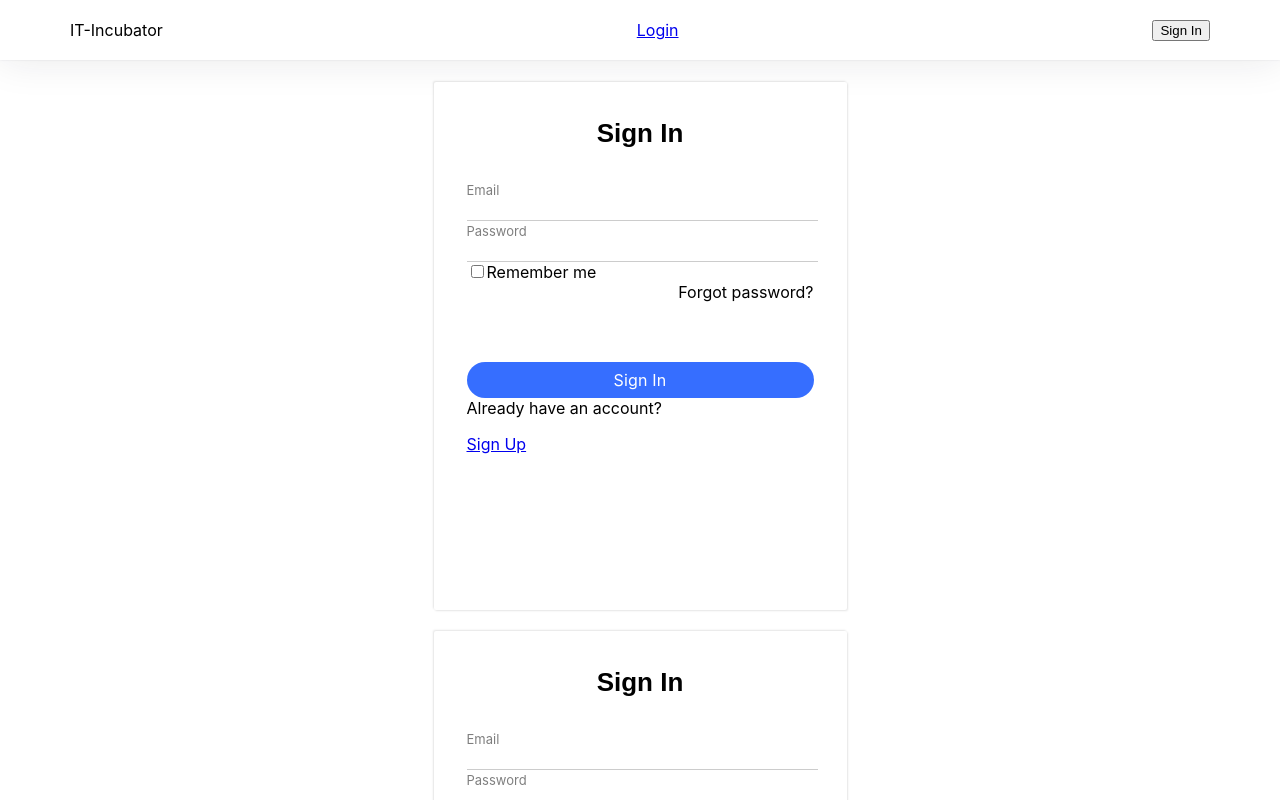
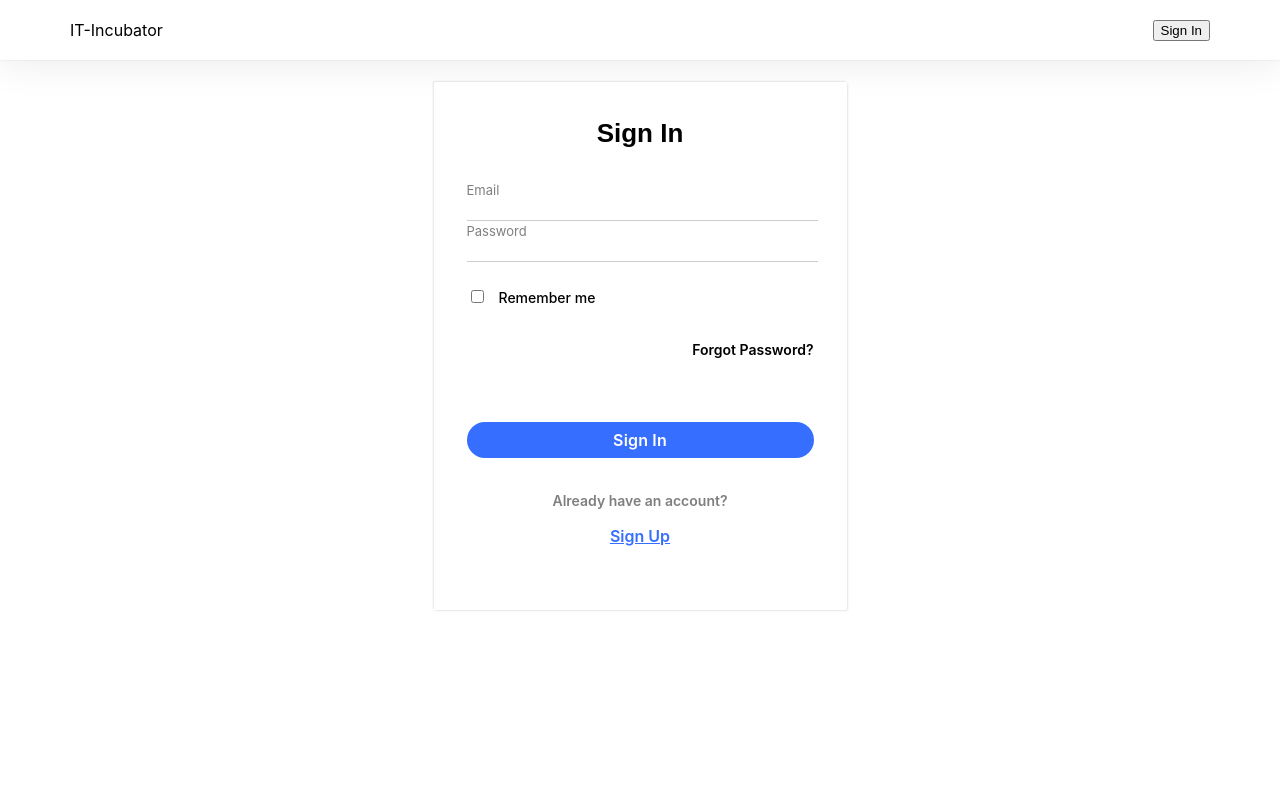
Before and after one commit to Sergei-Vorfolomeev/cards-project, a React (Create React App) app: page / in a window 1280 px wide. Both pictures are taken after a click on the button "Sign In". Shown: the top 800 px of the page. Built offline with nearby package versions, Linux system fonts and the light colour scheme; no server answers.

Commit message:
feat: login mark-up

```diff
--- a/src/app/App.tsx
+++ b/src/app/App.tsx
@@ -18,7 +18,7 @@ function App() {
     <div className="App">
       <Header />
       <RoutesComponent />
-      {!isAuth && <Login />}
+      {/*{!isAuth && <Login />}*/}
     </div>
   )
 }
--- a/src/features/header/Header.tsx
+++ b/src/features/header/Header.tsx
@@ -13,7 +13,6 @@ export const Header = () => {
   return (
     <div className={styles.header}>
       <span>IT-Incubator</span>
-      <NavLink to={'/login'}>Login</NavLink>
       {isAuth ? (
         <Button
           name={'Log Out'}
--- a/src/features/login/Login.module.css
+++ b/src/features/login/Login.module.css
@@ -59,12 +59,21 @@
   border-bottom: 1px solid rgb(0, 0, 0, 0.2);
 }
 
-.rememberMeLabel {
-  display: inline-block;
+.checkBoxContainer {
+  margin: 24px 0 28px;
 }
 
 .loginCheckbox {
   display: inline-block;
+}
+
+.rememberMeLabel {
+  margin-left: 12px;
+
+  font-size: 14px;
+  font-weight: 500;
+  line-height: 24px;
+  color: black;
 }
 
 .forgotPasswordContainer {
@@ -73,6 +82,9 @@
 }
 
 .forgotPassword {
+  font-size: 14px;
+  font-weight: 600;
+  line-height: 24px;
   color: black;
   text-decoration: none;
 }
@@ -87,6 +99,7 @@
 
   font: inherit;
   font-size: 16px;
+  font-weight: 600;
   line-height: 20px;
   color: #ffffff;
   text-align: center;
@@ -98,3 +111,30 @@
   border-radius: 30px;
   outline: inherit;
 }
+
+.haveAccount {
+  margin: 31px 0 11px;
+
+  font-size: 14px;
+  font-weight: 600;
+  line-height: 24px;
+  color: #000000;
+  text-align: center;
+
+  opacity: 0.5;
+}
+
+.signUpBox {
+  width: 65px;
+  margin: 0 auto;
+
+  text-align: center;
+}
+
+.signUpLink {
+  font-size: 16px;
+  font-weight: 600;
+  line-height: 24px;
+  color: #366eff;
+  text-decoration: underline;
+}
--- a/src/features/login/Login.tsx
+++ b/src/features/login/Login.tsx
@@ -1,4 +1,4 @@
-import React, { FC } from 'react'
+import React from 'react'
 import { ErrorMessage, Field, Form, Formik } from 'formik'
 import * as Yup from 'yup'
 import { useAppDispatch, useAppSelector } from '../../app/store'
@@ -43,7 +43,7 @@ export const Login = () => {
             <ErrorMessage name="email" />
           </div>
 
-          <div>
+          <div className={styles.loginInputContainer}>
             <label htmlFor="password" className={styles.loginInputLabel}>
               Password
             </label>
@@ -51,7 +51,7 @@ export const Login = () => {
             <ErrorMessage name="password" />
           </div>
 
-          <div>
+          <div className={styles.checkBoxContainer}>
             <Field name="rememberMe" type="checkbox" className={styles.loginCheckbox} />
             <label htmlFor="rememberMe" className={styles.rememberMeLabel}>
               Remember me
@@ -61,7 +61,7 @@ export const Login = () => {
 
           <div className={styles.forgotPasswordContainer}>
             <NavLink to={'/recover-password'} className={styles.forgotPassword}>
-              Forgot password?
+              Forgot Password?
             </NavLink>
           </div>
 
@@ -69,9 +69,11 @@ export const Login = () => {
             Sign In
           </button>
 
-          <div>Already have an account?</div>
-          <p>
-            <NavLink to={'/registration'}>Sign Up</NavLink>
+          <div className={styles.haveAccount}>Already have an account?</div>
+          <p className={styles.signUpBox}>
+            <NavLink to={'/registration'} className={styles.signUpLink}>
+              Sign Up
+            </NavLink>
           </p>
         </Form>
       </Formik>
```
